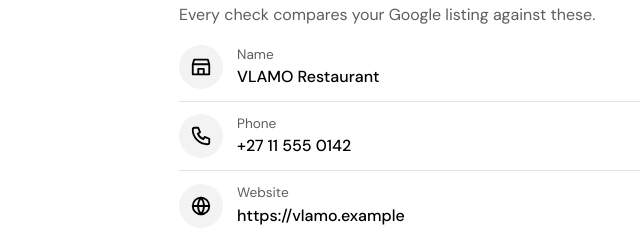
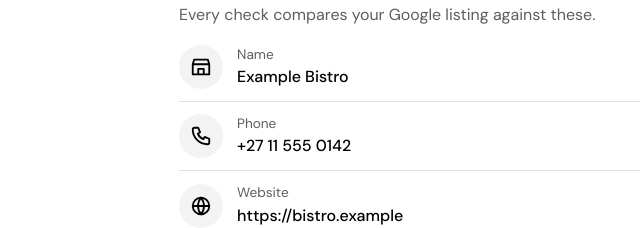
Before and after one commit to mavusosesikho40-eng/gbp-monitor-interface, a plain HTML site: page index.html in a window 1280 px wide. Shown: the part 572-800 px from the top of the page, 101-741 px from the left. Drawn offline with Linux system fonts and the light colour scheme.

Commit message:
Use a neutral business name in the example data
The demo screens showed a real restaurant's name under 'Your listing is
safe', which could be mistaken for live data and looks odd in other
clients' demos.

Co-Authored-By: Claude Sonnet 5.5 <noreply@anthropic.com>
Claude-Session: https://claude.ai/code/session_01C9ZMqQJRuEfazMov712J6G

```diff
--- a/index.html
+++ b/index.html
@@ -387,9 +387,9 @@ code { font-family: ui-monospace, "SFMono-Regular", Menlo, monospace; font-size:
   function demoData(kind) {
     const now = Date.now(), H = 3600e3;
     const baseline = {
-      title: "VLAMO Restaurant",
+      title: "Example Bistro",
       phoneNumbers: { primaryPhone: "+27 11 555 0142" },
-      websiteUri: "https://vlamo.example",
+      websiteUri: "https://bistro.example",
       storefrontAddress: { addressLines: ["12 Example Street"], locality: "Johannesburg", administrativeArea: "Gauteng", postalCode: "2001", regionCode: "ZA" },
     };
     const last = nextRun(new Date(now - 12 * H));
@@ -397,7 +397,7 @@ code { font-family: ui-monospace, "SFMono-Regular", Menlo, monospace; font-size:
     for (let i = 0; i < 28; i++) {
       const t = new Date(last.getTime() - i * 12 * H + (4 + (i * 7) % 11) * 60e3);
       let changes = [];
-      if (i === 5) changes = [{ field: "websiteUri", was: baseline.websiteUri, now: "https://vlamo-bookings.example.net" }];
+      if (i === 5) changes = [{ field: "websiteUri", was: baseline.websiteUri, now: "https://bistro-bookings.example.net" }];
       if (kind === "changed" && i === 0) changes = [{ field: "phoneNumbers", was: baseline.phoneNumbers, now: { primaryPhone: "+27 82 555 0199" } }];
       log.push({ timestamp: t.toISOString(), status: changes.length ? "changed" : "ok", changes });
     }
```
